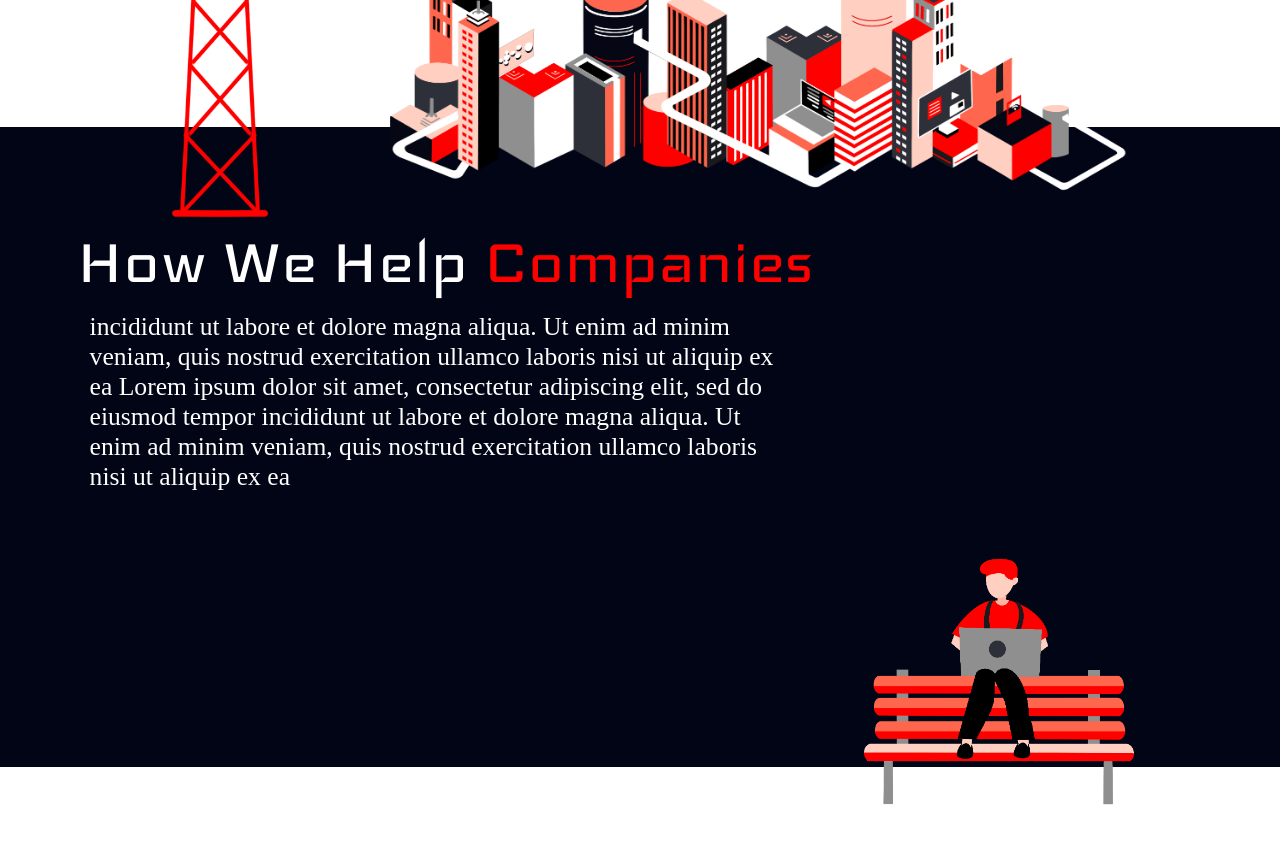
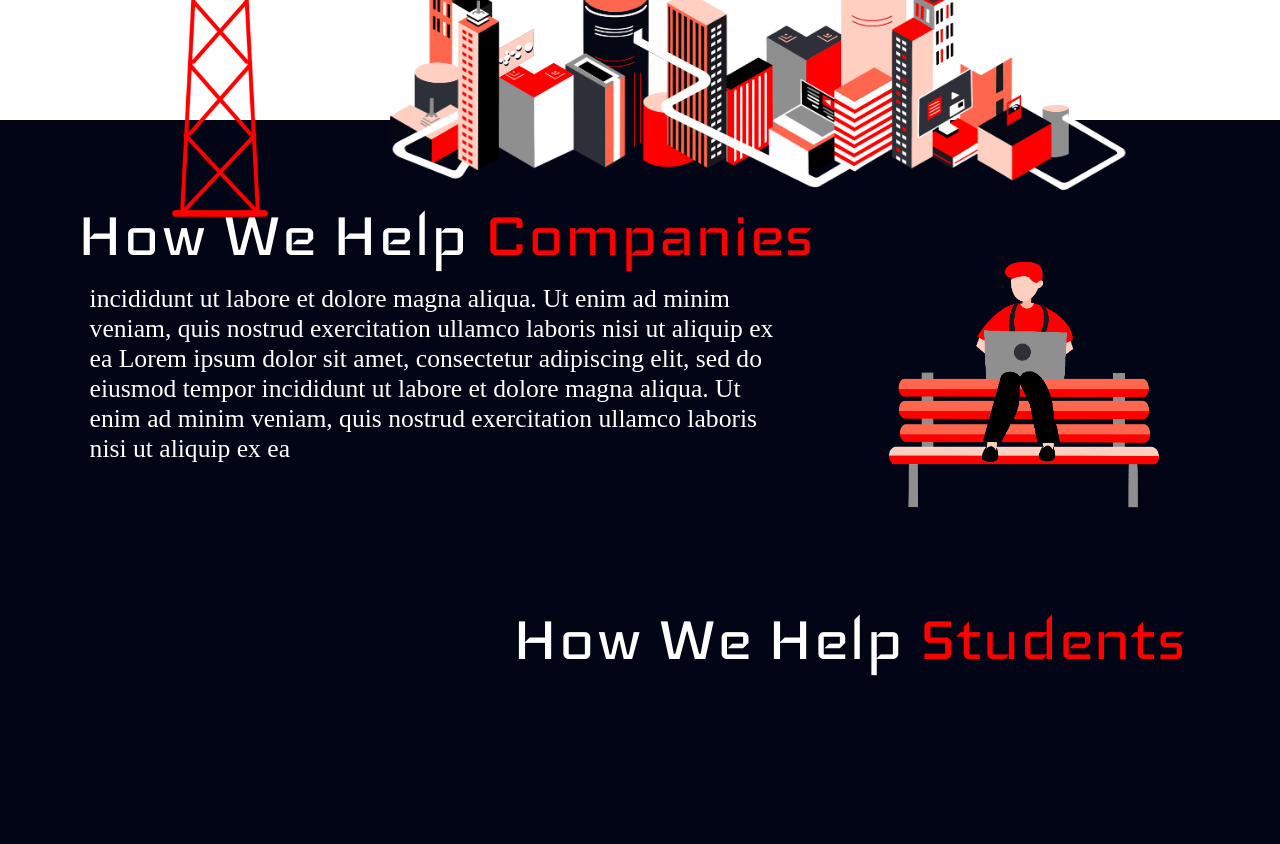
Before and after one commit to NetX2021/NetX2021.github.io, a React (Create React App) app: page / in a window 1280 px wide. Shown: the part 1540-2384 px from the top of the page. Before the commit the page ends 2361 px from the top, so only its background shows below. Built offline with nearby package versions, Linux system fonts and the light colour scheme; a web font is replaced by a local one.

Commit message:
Fixed image

```diff
--- a/src/App.css
+++ b/src/App.css
@@ -228,21 +228,20 @@
 
 .botAboutBack{
   width: 100%;
-  height: 50vw;
+  height: 70vw;
   background-color:#010516;
-  margin-top: -6vw;
+  margin-top: 21vw;
 }
 
 .botImage{
   width: 60%;
   margin-left: 30%;
   margin-top: 4vw;
-  position: flex;
+  position: absolute;
 }
 
 .botTitle{
   color: white;
-  position: flex;
   font-size: 6vw;
   margin-left: 6%;
   font-family: themeFont;
--- a/src/components/about.js
+++ b/src/components/about.js
@@ -26,8 +26,9 @@ export class about extends Component {
           </p>
           <img src={botImage} className="botImage"></img>
           <div className="botAboutBack">
-            <br></br>
+            <div style={{display: "flex", flexDirection: "column"}}>
               <p className="botTitle">How We Help <span style={{color:"#ff0000"}}>Companies</span></p>
+              <div style={{display: "flex", flexDirection: "row"}}>
                 <p className="aboutText" style={{color: "white", marginLeft: "7%", position: "flex"}}>incididunt ut labore et dolore magna
                 aliqua. Ut enim ad minim veniam, quis
                 nostrud exercitation ullamco laboris nisi
@@ -39,7 +40,15 @@ export class about extends Component {
                 nostrud exercitation ullamco laboris nisi
                 ut aliquip ex ea
                 </p>
-            <img src={benchImage} style={{width: "25%", display: 'flex', marginLeft: "66%"}}></img>
+                <img src={benchImage} style={{width: "25%", display: 'flex', marginTop: "-10vw", marginLeft: "6%"}}></img>
+              </div>
+            </div>
+            <div style={{display: "flex", flexDirection: "column"}}>
+              <p className="botTitle" style={{marginLeft: "40%"}}>How We Help <span style={{color:"#ff0000"}}>Students</span></p>
+              <div style={{display: "flex", flexDirection: "column"}}>
+
+              </div>
+            </div>
           </div>
         </div>
       </div>
```
Also changed, not shown: 1 other file (tests, documents, lock files or other folders). Lines whose indentation alone changed are shown as unchanged.
